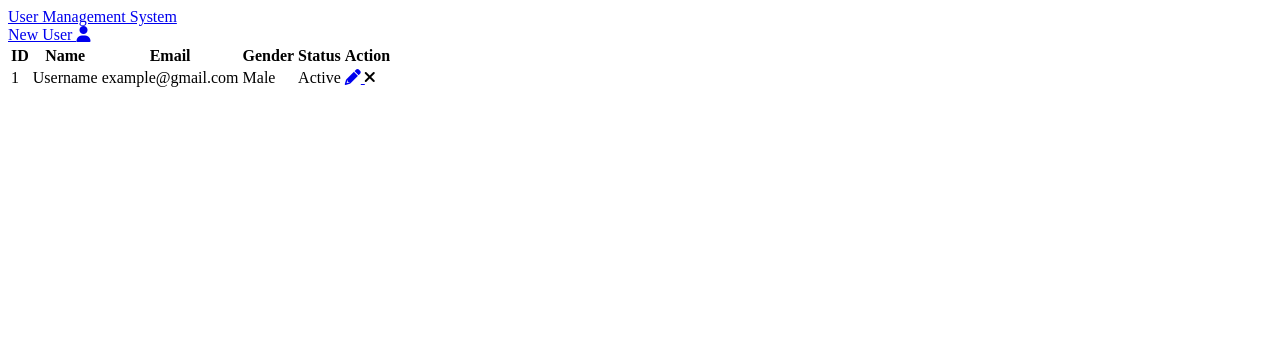
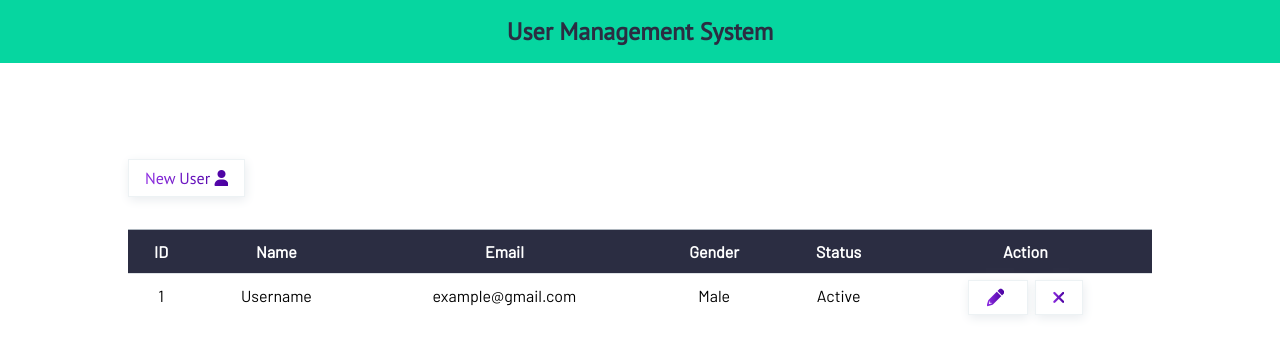
Before and after one commit to Serine99/crud-app, a Node server app: template views/index.html in a window 1280 px wide. Shown: the top 356 px of the page. Run offline with Node 20, Linux system fonts and the light colour scheme; the template is opened without the code that fills it, so the values that code supplies are empty; some libraries are stand-ins or nearby versions.

Commit message:
modify style

```diff
--- a/assets/css/style.css
+++ b/assets/css/style.css
@@ -23,4 +23,84 @@ a{
 }
 .nav-brand {
     font-size: 1.5em;
+    font-weight: bold;
 }
+
+.d-flex{
+    display: flex;
+    flex-wrap: wrap;
+}
+
+.justify-between{
+    justify-content: space-between;
+}
+ .text-center{
+    text-align: center;
+ }
+ .border-shadow{
+    border: 1px solid var(--border-btn);
+    box-shadow: 1px 3px 10px #e9ecef;
+ }
+ .text-dark {
+    color: var(--dark);
+ }
+.inline{
+    display: inline-block;
+}
+.text-light {
+    color: var(--light);
+}
+
+.text-gradient {
+   background: linear-gradient(to right, #8e2de2, #4a00a0);
+   -webkit-background-clip: text;
+   background-clip: text;
+   -webkit-text-fill-color: transparent;
+}
+
+#header nav {
+    background-color: #06d6a0;
+    padding: 1em 0;
+    width: 100%;
+}
+
+#site-main{
+    margin-top: 6em;
+    font-family: 'Barlow', sans-serif;
+}
+
+#site-main .container .box-nav > a {
+    font-size: 1em;
+    padding: .5em 1em;
+}
+#site-main .container form {
+    margin: 2em 0 ;
+}
+table{
+    border-spacing: 0px;
+    width: 100%;
+}
+
+.table td, .table th {
+    padding: .75em ;
+    vertical-align: top;
+    text-align: center;
+    border-top: 1px solid var(--border);
+}
+
+.table td > a.btn {
+    padding: .3em 1em;
+    font-size: 1.1em;
+    margin: 0.2em;
+}
+.table tr:hover{
+    background-color: #06d6a0;
+}
+.table tr:hover td> a{
+    box-shadow: none;
+}
+.table .thead-dark th {
+    color: #fff ;
+    background-color: var(--dark);
+    border-color: var(--light);
+}
--- a/views/index.html
+++ b/views/index.html
@@ -6,6 +6,7 @@
     <meta name="viewport" content="width=device-width, initial-scale=1.0">
     <title>CRUD Application</title>
     <link rel="stylesheet" href="https://cdnjs.cloudflare.com/ajax/libs/font-awesome/6.2.0/css/all.min.css" integrity="sha512-xh6O/CkQoPOWDdYTDqeRdPCVd1SpvCA9XXcUnZS2FmJNp1coAFzvtCN9BmamE+4aHK8yyUHUSCcJHgXloTyT2A==" crossorigin="anonymous" referrerpolicy="no-referrer" />
+    <link rel="stylesheet" href="../assets/css/style.css">
 </head>
 <body>
     <header id="header">
@@ -23,7 +24,7 @@
 
     <main id="site-main">
         <div class="container">
-            <div class="box-nav d-flex-justify-between">
+            <div class="box-nav d-flex justify-between">
                 <a href="/add-user" class= 'border-shadow'>
                     <span class= "text-gradient">New User <i class="fa-solid fa-user"></i> </span>
                 </a>
```
